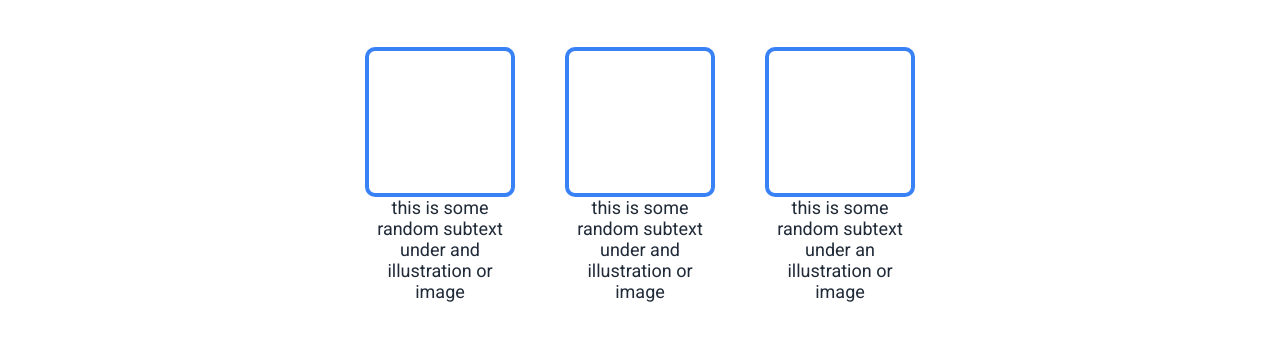
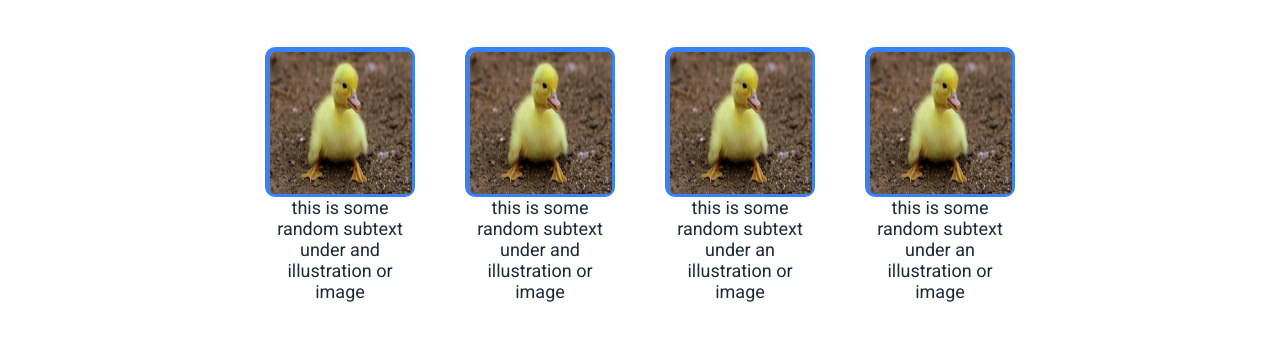
Before and after one commit to Rad-0/landing-project, a plain HTML site: page index.html in a window 1280 px wide. Shown: the part 673-1014 px from the top of the page. Drawn offline with Linux system fonts and the light colour scheme.

Commit message:
ducks lol

```diff
--- a/index.html
+++ b/index.html
@@ -40,17 +40,30 @@
       <div class="header2">Some Random information</div>
       <div class="boxes">
         <div class="box">
-           <div class="square"></div>
+           <div class="square">
+            <img src="Images/duck.jpg" alt="duck" class="duck-box">
+           </div>
            <span>this is some random subtext under and illustration or image</span>
         </div>
         <div class="box">
-           <div class="square"></div>
+           <div class="square">
+            <img src="Images/duck.jpg" alt="duck" class="duck-box">
+           </div>
            <span>this is some random subtext under and illustration or image</span>
         </div>
         <div class="box">
-          <div class="square"></div>
+          <div class="square">
+            <img src="Images/duck.jpg" alt="duck" class="duck-box">
+          </div>
           <span>this is some random subtext under an illustration or image</span>
         </div>
+           <div class="box">
+          <div class="square">
+            <img src="Images/duck.jpg" alt="duck" class="duck-box">
+          </div>
+          <span>this is some random subtext under an illustration or image</span>
+        </div>
+
     </div>
     </div>
 
--- a/style.css
+++ b/style.css
@@ -108,9 +108,15 @@ img{
     width: 150px;
 }
 
+.duck-box{
+    height: 142px;
+    margin: auto;
+    border-radius: 5px;
+    width: 142px;
+}
 .square{
     width: 150px;
     height: 150px;
-    border: 4px solid #3882F6;
+    border: 5px solid #3882F6;
     border-radius: 10px;
 }
```
